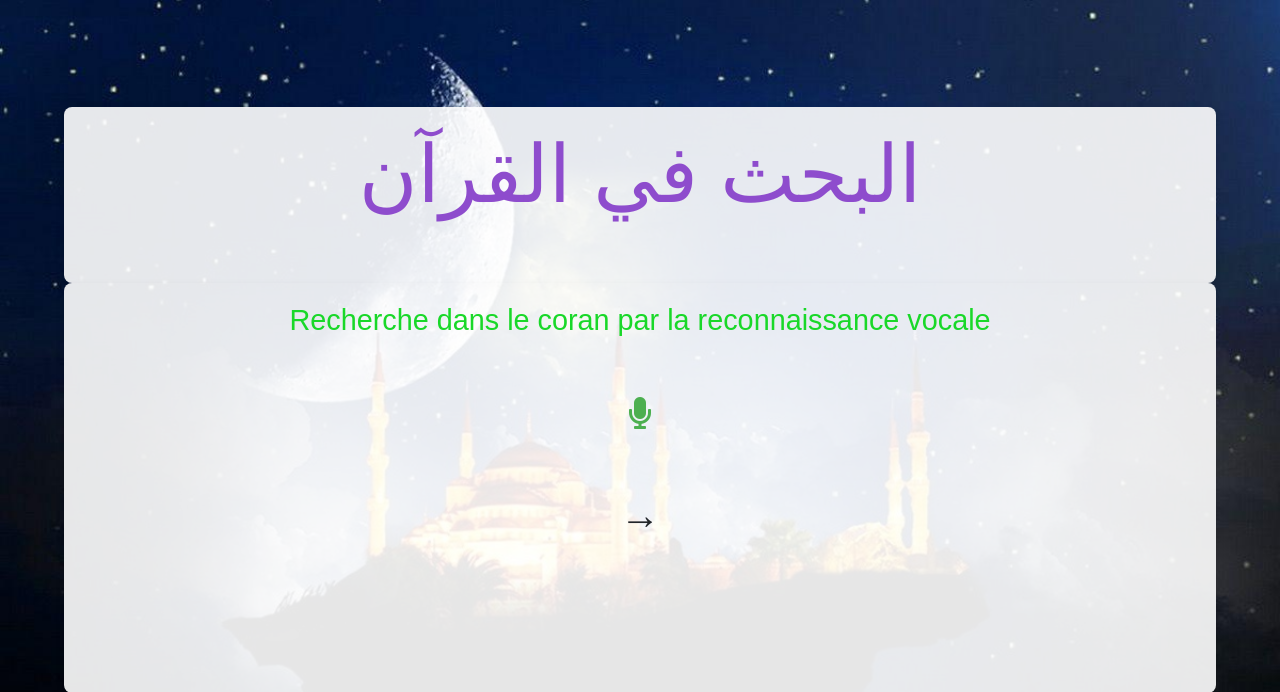
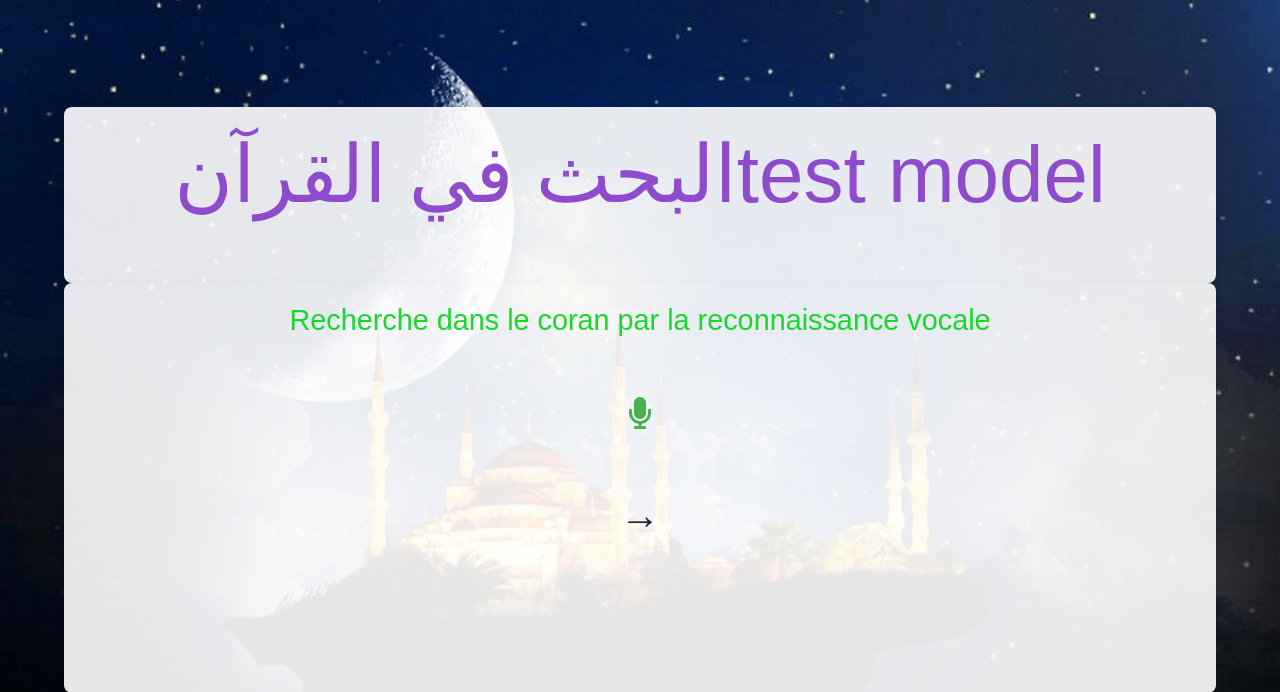
Before and after one commit to kimo59sncf/dhakarni, a Flask app: page / in a window 1280 px wide. Shown: the top 692 px of the page. Run offline with Flask 3, Linux system fonts and the light colour scheme; some libraries are stand-ins or nearby versions.

Commit message:
Update index.html

```diff
--- a/audiotestHTML/templates/index.html
+++ b/audiotestHTML/templates/index.html
@@ -12,7 +12,7 @@
 
 <body>
     <div class="container text-center">
-        <h1 class="display-4">البحث في القرآن</h1>
+        <h1 class="display-4">البحث في القرآنtest model</h1>
     </div>
     <div class="container text-center">
         <h4>Recherche dans le coran par la reconnaissance vocale</h4>
```
